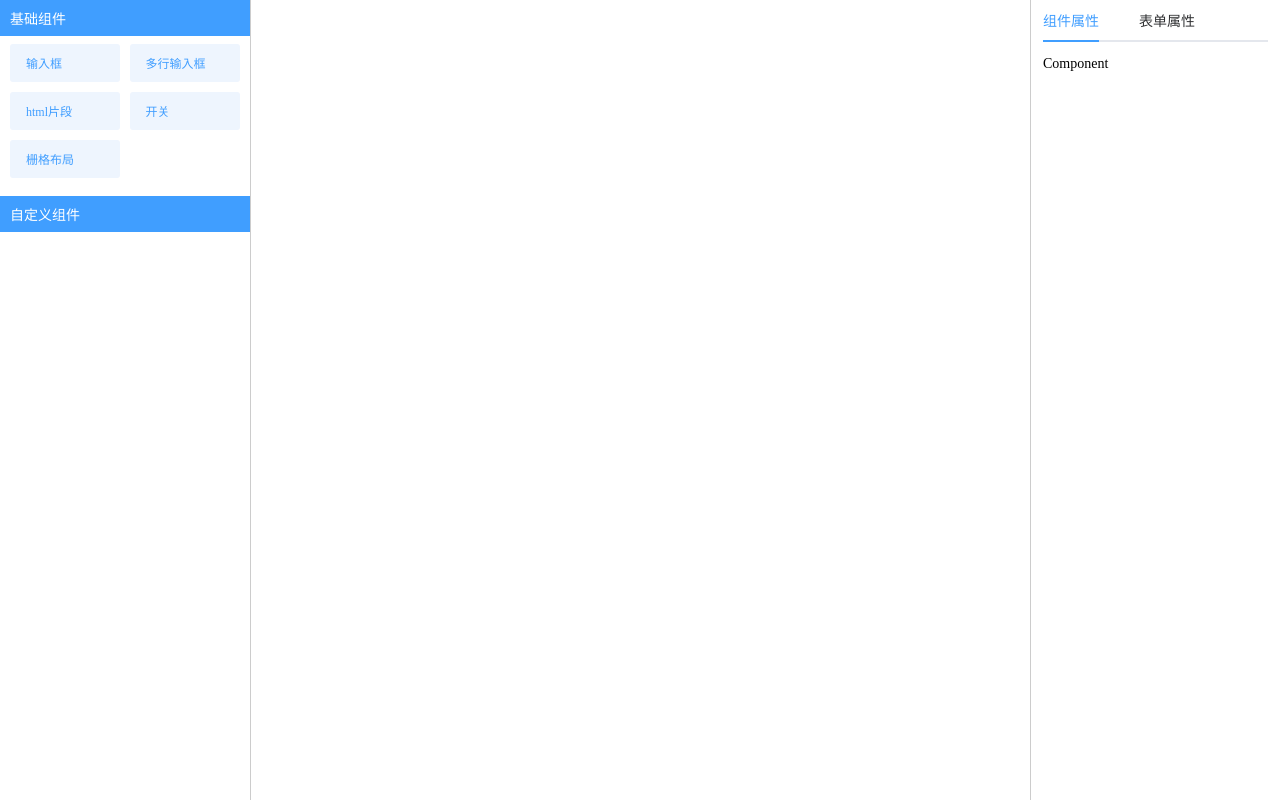
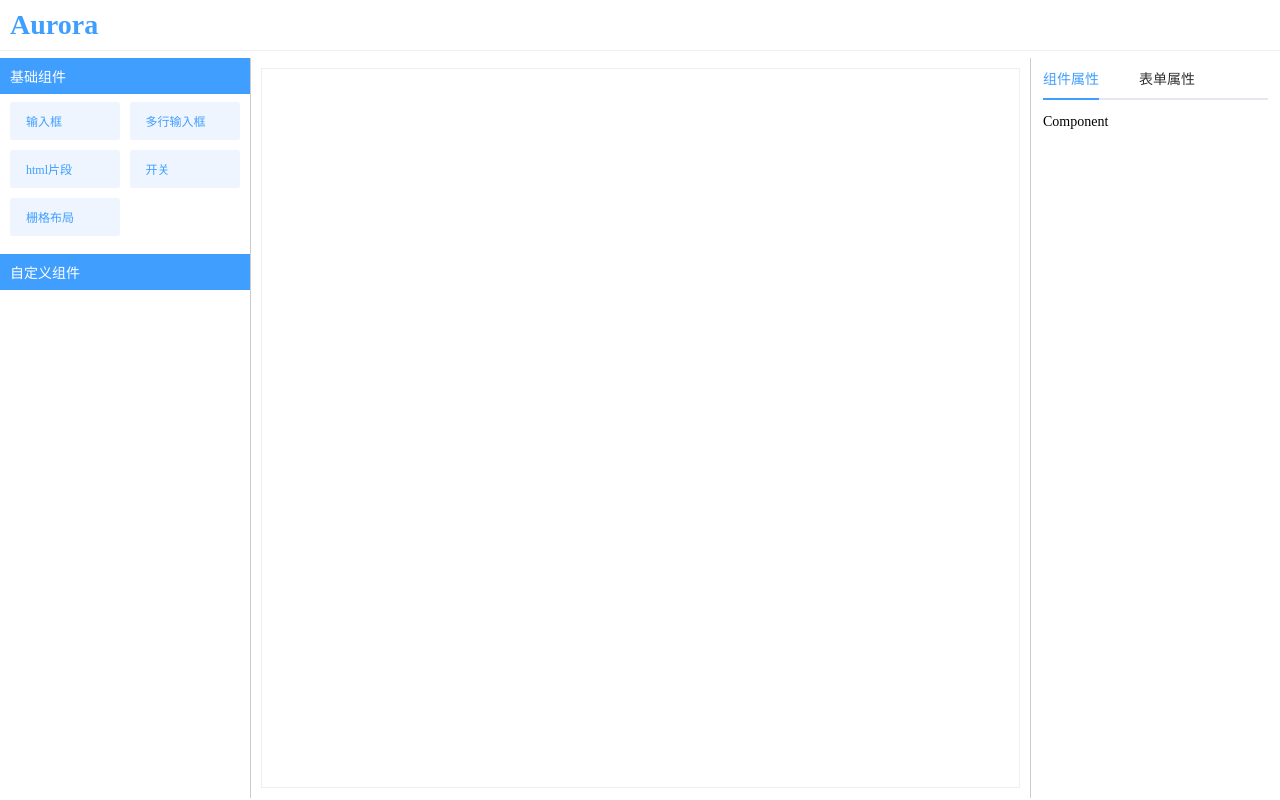
Before and after one commit to xiangxinji/Aurora, a Vue app: page /#/ in a window 1280 px wide. Built offline with nearby package versions, Linux system fonts and the light colour scheme.

Commit message:
style:修复部分样式问题

```diff
--- a/src/components/layout/grid/grid-preview.vue
+++ b/src/components/layout/grid/grid-preview.vue
@@ -6,6 +6,7 @@
       <draggable :list="options.columns[i-1].children"
                  :group="{ name :'layout' , put : ['touch' , 'preview' , 'layout']}"
                  :item-key="item => item.options.key"
+                 style="height:100%;"
                  :animation="300" >
         <template #item="{ element }">
           <item-entry :element="element" :parent-nodes="options.columns[i-1].children"></item-entry>
--- a/src/components/previewer/main.vue
+++ b/src/components/previewer/main.vue
@@ -1,7 +1,8 @@
 <template>
   <div class="renderer-container">
-    <el-form v-bind="formBinds">
+    <el-form v-bind="formBinds" style="height:100%;">
       <draggable :list="data" item-key="id" handle=".active-draggier"
+                 style="height:100%;overflow-y: scroll;"
                  :group="{ name :'preview', put : ['touch' , 'layout']}" :animation="300">
         <template #item="{ element }">
           <item-entry :element="element"></item-entry>
@@ -52,9 +53,12 @@ const formBinds = computed(() => ({
   padding: 0;
   border-top: solid 10px #409EFF;
 }
-.renderer-container{
+
+.renderer-container {
   display: flex;
   justify-content: center;
   padding-top: 8px;
+  border:solid 1px #efefef;
+  height:calc(100vh - 90px);
 }
 </style>
--- a/src/components/renderer/components/input.vue
+++ b/src/components/renderer/components/input.vue
@@ -10,7 +10,7 @@
 import { defineProps } from 'vue';
 import { CommonProps } from '../useRenderItem';
 import formItem from './form-item.vue';
-import { TextOptions } from '@/components/renderer/types';
+import { TextOptions } from '@/type/component';
 
 const props = defineProps(CommonProps);
 
--- a/src/components/renderer/components/switch.vue
+++ b/src/components/renderer/components/switch.vue
@@ -8,7 +8,7 @@
 import { defineProps } from 'vue';
 import { CommonProps } from '../useRenderItem';
 import formItem from './form-item.vue';
-import { SwitchOptions } from '@/components/renderer/types';
+import { SwitchOptions } from '@/type/component';
 
 const props = defineProps(CommonProps);
 const op = props.options as SwitchOptions;
--- a/src/views/Home.vue
+++ b/src/views/Home.vue
@@ -1,5 +1,6 @@
 <template>
   <div class="home">
+    <header-bar></header-bar>
     <div class="container">
       <context>
         <touch-bar style="width:250px;"></touch-bar>
@@ -16,6 +17,7 @@ import touchBar from '@/components/touchBar/main.vue';
 import screen from '@/components/screen/main.vue';
 import optionsBar from '@/components/optionBar/main.vue';
 import context from '@/components/context/main.vue';
+import headerBar from './components/header-bar.vue';
 // eslint-disable-next-line @typescript-eslint/ban-ts-comment
 // @ts-ignore
 import mock from '@/mock';
@@ -27,6 +29,7 @@ export default defineComponent({
     screen,
     context,
     optionsBar,
+    headerBar,
   },
   setup() {
     return {
@@ -38,7 +41,7 @@ export default defineComponent({
 
 <style lang="scss" scoped>
 .container {
-  height: 100vh;
+  height: calc(100vh - 60px);
   display: flex;
 }
 </style>
--- /dev/null
+++ b/src/views/components/header-bar.vue
@@ -0,0 +1,25 @@
+<template>
+  <header class="header header-nav-bar">
+
+    <div class="logo">
+      <h1>Aurora</h1>
+    </div>
+
+  </header>
+</template>
+
+<script setup lang="ts">
+
+</script>
+<style lang="scss" scoped>
+header{
+  height:50px;
+  display: flex;
+  align-items: center;
+  padding:0 10px;
+  background-color:white;
+  .logo{color:#409EFF;}
+  border-bottom:solid 1px #efefef;
+  margin-bottom: 7px;
+}
+</style>
```
